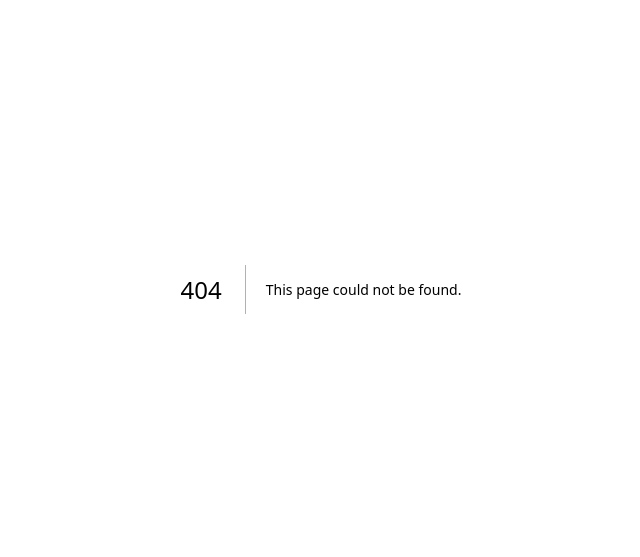
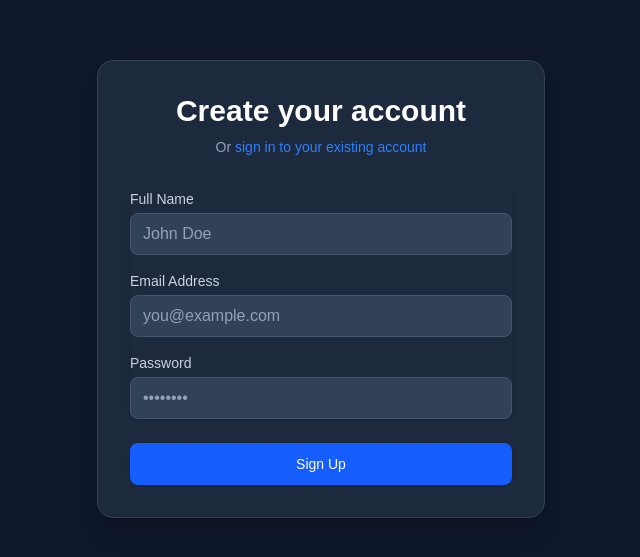
Before and after one commit to inbox-hasibur/viewport-3d, a Next.js app: page /signup in a window 1280 px wide. Before the commit this address had no page. Shown: the part 111-668 px from the top of the page, without its empty margins (319-959 px from the left). Built offline with nearby package versions, Linux system fonts and the light colour scheme.

Commit message:
Login & Signup UI

```diff
--- /dev/null
+++ b/src/app/login/page.tsx
@@ -0,0 +1,61 @@
+'use client';
+import { useState } from 'react';
+import Link from 'next/link';
+
+export default function LoginPage() {
+  const [form, setForm] = useState({ email: '', password: '' });
+  const [error, setError] = useState('');
+
+  const handleSubmit = async (e: React.FormEvent) => {
+    e.preventDefault();
+    setError('');
+    // TODO: উইক ৪-এ এখানে আমরা NextAuth কানেক্ট করব
+    console.log('Login data:', form);
+  };
+
+  return (
+    <div className="min-h-screen flex items-center justify-center bg-slate-900 px-4">
+      <div className="max-w-md w-full space-y-8 bg-slate-800 p-8 rounded-2xl border border-slate-700 shadow-xl">
+        <div>
+          <h2 className="text-center text-3xl font-extrabold text-white">Sign in to your account</h2>
+          <p className="mt-2 text-center text-sm text-slate-400">
+            Or{' '}
+            <Link href="/signup" className="font-medium text-blue-500 hover:text-blue-400 transition">
+              create a new account
+            </Link>
+          </p>
+        </div>
+        {error && <div className="bg-red-500/10 border border-red-500 text-red-500 p-3 rounded-lg text-sm">{error}</div>}
+        <form className="mt-8 space-y-6" onSubmit={handleSubmit}>
+          <div className="rounded-md shadow-sm space-y-4">
+            <div>
+              <label className="text-sm font-medium text-slate-300 block mb-1">Email Address</label>
+              <input
+                type="email"
+                required
+                className="w-full bg-slate-700 border border-slate-600 rounded-lg px-3 py-2 text-white placeholder-slate-400 focus:outline-none focus:ring-2 focus:ring-blue-500"
+                placeholder="you@example.com"
+                value={form.email}
+                onChange={(e) => setForm({ ...form, email: e.target.value })}
+              />
+            </div>
+            <div>
+              <label className="text-sm font-medium text-slate-300 block mb-1">Password</label>
+              <input
+                type="password"
+                required
+                className="w-full bg-slate-700 border border-slate-600 rounded-lg px-3 py-2 text-white placeholder-slate-400 focus:outline-none focus:ring-2 focus:ring-blue-500"
+                placeholder="••••••••"
+                value={form.password}
+                onChange={(e) => setForm({ ...form, password: e.target.value })}
+              />
+            </div>
+          </div>
+          <button type="submit" className="w-full flex justify-center py-2.5 px-4 border border-transparent rounded-lg shadow-sm text-sm font-medium text-white bg-blue-600 hover:bg-blue-700 focus:outline-none focus:ring-2 focus:ring-offset-2 focus:ring-blue-500 transition">
+            Sign In
+          </button>
+        </form>
+      </div>
+    </div>
+  );
+}
--- /dev/null
+++ b/src/app/signup/page.tsx
@@ -0,0 +1,72 @@
+'use client';
+import { useState } from 'react';
+import Link from 'next/link';
+
+export default function SignupPage() {
+  const [form, setForm] = useState({ name: '', email: '', password: '' });
+  const [error, setError] = useState('');
+
+  const handleSubmit = async (e: React.FormEvent) => {
+    e.preventDefault();
+    setError('');
+    // TODO: উইক ৪-এ এখানে আমরা ব্যাকএন্ড API কানেক্ট করব
+    console.log('Signup data:', form);
+  };
+
+  return (
+    <div className="min-h-screen flex items-center justify-center bg-slate-900 px-4">
+      <div className="max-w-md w-full space-y-8 bg-slate-800 p-8 rounded-2xl border border-slate-700 shadow-xl">
+        <div>
+          <h2 className="text-center text-3xl font-extrabold text-white">Create your account</h2>
+          <p className="mt-2 text-center text-sm text-slate-400">
+            Or{' '}
+            <Link href="/login" className="font-medium text-blue-500 hover:text-blue-400 transition">
+              sign in to your existing account
+            </Link>
+          </p>
+        </div>
+        {error && <div className="bg-red-500/10 border border-red-500 text-red-500 p-3 rounded-lg text-sm">{error}</div>}
+        <form className="mt-8 space-y-6" onSubmit={handleSubmit}>
+          <div className="rounded-md shadow-sm space-y-4">
+            <div>
+              <label className="text-sm font-medium text-slate-300 block mb-1">Full Name</label>
+              <input
+                type="text"
+                required
+                className="w-full bg-slate-700 border border-slate-600 rounded-lg px-3 py-2 text-white placeholder-slate-400 focus:outline-none focus:ring-2 focus:ring-blue-500"
+                placeholder="John Doe"
+                value={form.name}
+                onChange={(e) => setForm({ ...form, name: e.target.value })}
+              />
+            </div>
+            <div>
+              <label className="text-sm font-medium text-slate-300 block mb-1">Email Address</label>
+              <input
+                type="email"
+                required
+                className="w-full bg-slate-700 border border-slate-600 rounded-lg px-3 py-2 text-white placeholder-slate-400 focus:outline-none focus:ring-2 focus:ring-blue-500"
+                placeholder="you@example.com"
+                value={form.email}
+                onChange={(e) => setForm({ ...form, email: e.target.value })}
+              />
+            </div>
+            <div>
+              <label className="text-sm font-medium text-slate-300 block mb-1">Password</label>
+              <input
+                type="password"
+                required
+                className="w-full bg-slate-700 border border-slate-600 rounded-lg px-3 py-2 text-white placeholder-slate-400 focus:outline-none focus:ring-2 focus:ring-blue-500"
+                placeholder="••••••••"
+                value={form.password}
+                onChange={(e) => setForm({ ...form, password: e.target.value })}
+              />
+            </div>
+          </div>
+          <button type="submit" className="w-full flex justify-center py-2.5 px-4 border border-transparent rounded-lg shadow-sm text-sm font-medium text-white bg-blue-600 hover:bg-blue-700 focus:outline-none focus:ring-2 focus:ring-offset-2 focus:ring-blue-500 transition">
+            Sign Up
+          </button>
+        </form>
+      </div>
+    </div>
+  );
+}
```
